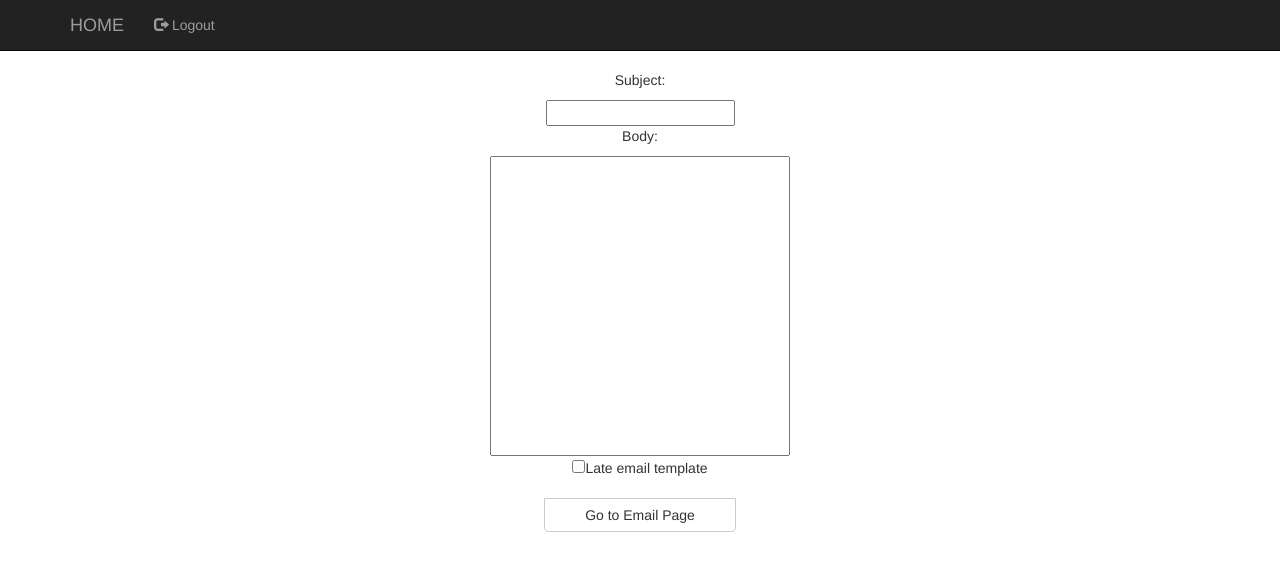
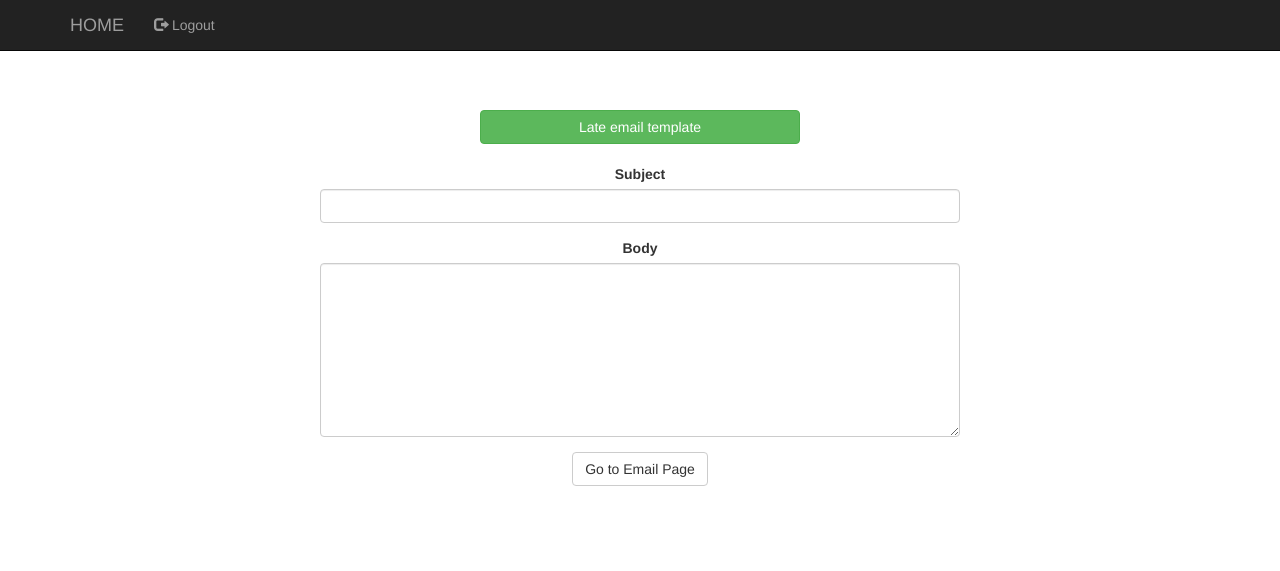
Before and after one commit to jerry-lei/Teacher-Contact-Site, a Flask app: template templates/sendMail.html in a window 1280 px wide. Shown: the top 571 px of the page. Run offline with Flask 2, Linux system fonts and the light colour scheme; the template is opened without the code that fills it, so the values that code supplies are empty; parts of the project's set-up code (start-up, migrations or seed data) failed here and were passed over; some libraries are stand-ins or nearby versions.

Commit message:
email form pops up. button click registers in python. needs more css.

```diff
--- a/static/css/style.css
+++ b/static/css/style.css
@@ -1,23 +1,2 @@
 <style type="text/css">
-.studentTable{
-    width:100%;
-    border:1px solid #000;
-    }
-.studentTable td{
-    padding:2px;
-    border:none;
-    }
-.studentTable tr{
-    background: #b8d1f3;
-    border:none;
-    }
-.studentTable tr:nth-child(odd){
-    background: #b8d1f3;
-    }
-.studentTable tr:nth-child(even){
-    background: #dae5f4;
-    }
-.btn-primary:hover, .btn-primary:focus, .btn-primary:active, .btn-primary.active, .open > .dropdown-toggle.btn-primary {
-    background: #000000;
-    }
 </style>
--- a/static/js/utils.js
+++ b/static/js/utils.js
@@ -21,13 +21,16 @@ function showPastEmails(to_email){
 }
 function popupEmailMultiple(){
   var form = document.getElementById("name_checks");
-  var to_str;
+  var to_str = "";
   for (var c1 = 0; c1 < form.elements['checks'].length; c1++) {
-    to_str += (form.elements['letters'][c1].value) + ',';
+    if (form.elements['checks'][c1].checked == true){
+      to_str += (form.elements['checks'][c1].value) + ',';
+    }
   }
-  var body = document.getElementByName("body_name");
-  var subject = document.getElementByName("subject_name")
+  console.log(to_str);
+  var body = document.getElementById("body_name").value;
+  body = body.replace(/\r?\n/g, '%0A');
+  var subject = document.getElementById("subject_name").value;
   var email_str = "https://mail.google.com/mail/u/0/?view=cm&fs=1&bcc=" + to_str + "&su=" + subject + "&body=" + body;
-  console.log(email_str);
   var winning = window.open(email_str, "", "width=500,height=500");
 }
--- a/templates/class.html
+++ b/templates/class.html
@@ -42,7 +42,6 @@
 <a onclick="showPastEmails('{{student.student_email}}')">See Past Emails</a>
 <!-- Needs form for teacher to modify these values. Once teacher modifies, lock student from it? -->
 </div>
-<br>
 {% endfor %}
 <form method="post">
   <input type="submit" name="button" class="btn btn-default" style="width:33%;" id="button" value="Email Multiple Students">
--- a/templates/sendMail.html
+++ b/templates/sendMail.html
@@ -2,20 +2,38 @@
 
 {% block body %}
 <center>
+
+  <!--LIST IF STUDENT CHECKBOX-->
+
   <form method="post" id="name_checks">
   <div class="btn-group-vertical" data-toggle="buttons" style="width:25%;">
     {% for student in students %}
     <label class="btn btn-success btn-block"><input type="checkbox" name="checks" value="{{student.student_email}}"> {{student.student_name}}<br></label>
     {% endfor %}
-    <p>Subject:</p>
-    <input type="text" name="subject_name">
-    <br>
-    <p>Body:</p>
-    <input type="text" name="body_name" style="height:300px;width:300px;">
-    <br>
-    <input type="checkbox" name="checkbox" value="late_email">Late email template
-    <br><br>
-    <input type="submit" name="button" id="button" class="btn btn-default" style="width:60%;" value="Go to Email Page" onclick="popupEmailMultiple()" >
+  </div>
+
+  <br><br>
+  <!--TEMPLATE CHECKBOX-->
+  <div class="btn-group-vertical" data-toggle="buttons" style="width:25%;">
+    <label class="btn btn-success btn-block">
+      <input type="checkbox" name="checkbox" value="late_email">Late email template
+    </label>
+  </div>
+  <br><br>
+  <!--EMAIL FORM -->
+  <div class="form-group" style="width:50%">
+    <label class="inputLabel">Subject</label>
+    <input class="form-control" type="text"  name="subject_name" id="subject_name">
+  </div>
+
+  <div class="form-group" style="width:50%">
+    <label class="inputLabel">Body</label>
+    <textarea class="form-control" rows="8" type="text"  name="body_name" id="body_name"></textarea>
+  </div>
+
+  <div class="form-group" style="width:50%">
+    <input type="submit" name="button" id="button" class="btn btn-default" value="Go to Email Page" onclick="popupEmailMultiple()">
+  </div>
   </form>
 </center>
 
```
